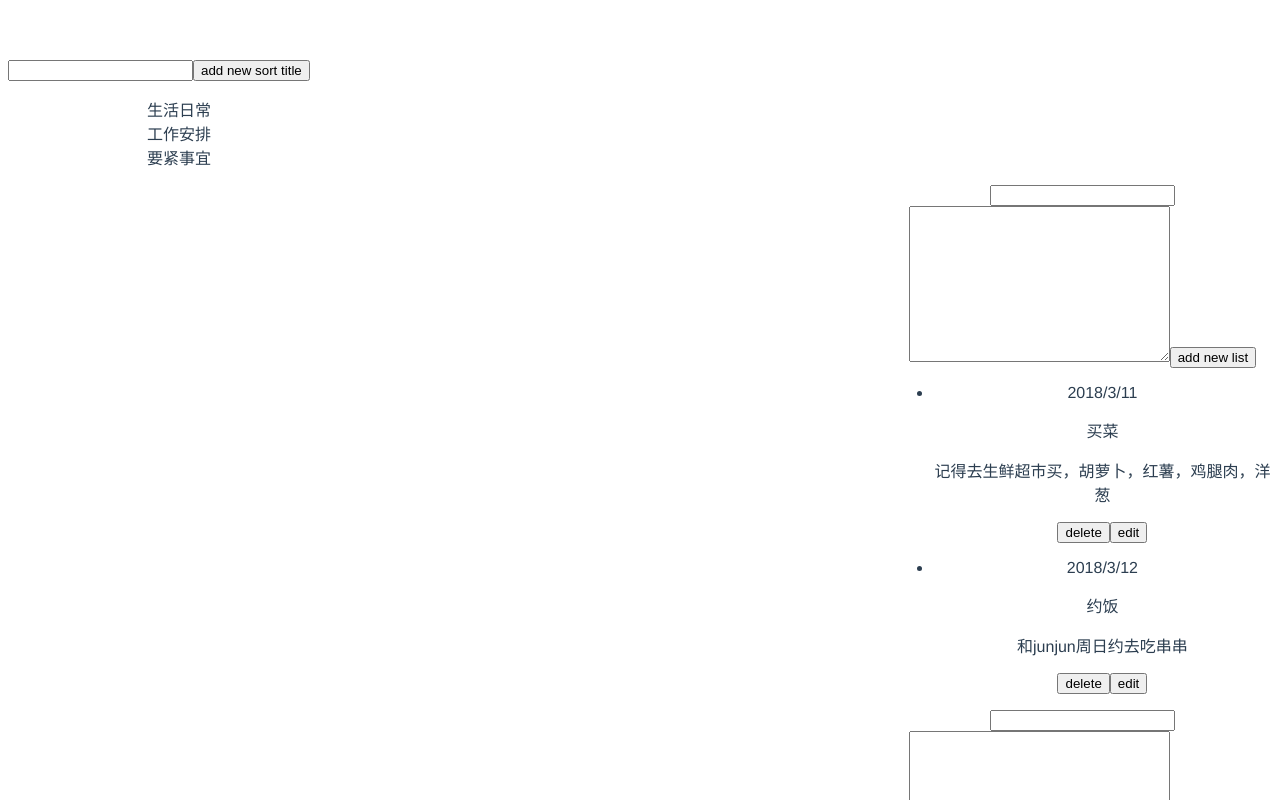
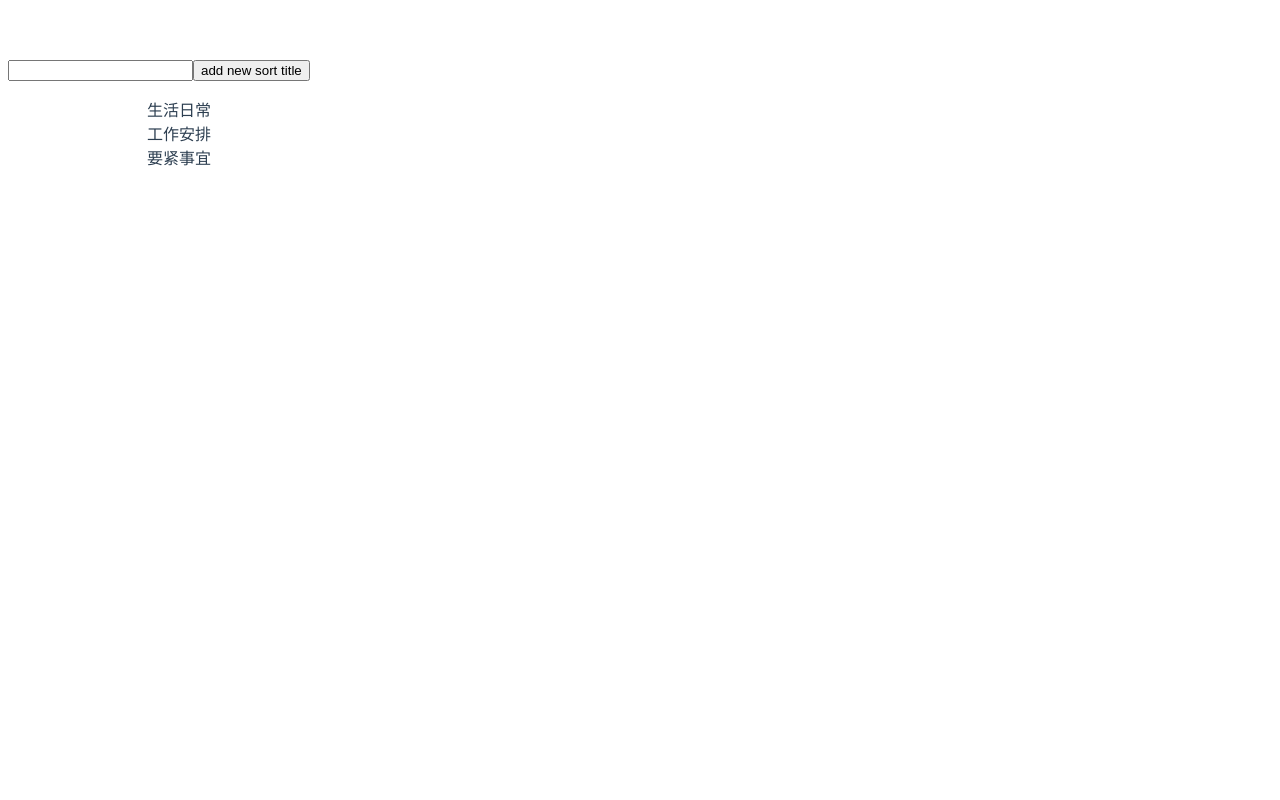
Before and after one commit to zzzluyan/mynote, a Vue app: page /#/ in a window 1280 px wide. Shown: the top 800 px of the page. Built offline with nearby package versions, Linux system fonts and the light colour scheme.

Commit message:
finish change list by click itself sort

```diff
--- a/src/components/Note.vue
+++ b/src/components/Note.vue
@@ -1,12 +1,12 @@
 <template>
 	<div id="note">
 		<div class="sort">
-			<note-sort v-bind:note-sorts="noteSorts"></note-sort>
+			<note-sort v-bind:note-sorts="noteSorts" v-on:addNewList="addNoteList" v-on:showList="showMyList"></note-sort>
 		</div>
 
 
 		<div v-for="item of noteLists" class="list" v-bind:key="item.noteSortId">
-			<note-list v-bind:note-list="item.noteList" v-if="item.noteSortId"></note-list>
+			<note-list v-bind:note-list="item.noteList" v-if="showId==item.noteSortId" ></note-list>
 		</div>
 	</div>
 
@@ -25,6 +25,7 @@
 		float: right;
 		width: 30%;
 	}
+
 </style>
 
 
@@ -38,25 +39,26 @@
 		data () {
 			return {
 				noteSorts: [],
-				noteLists: []
+				noteLists: [],
+				showId: '',
+				isShow: false
 			}
 		},
 		components: {
 			NoteSort,
 			NoteList
 		},
-		watch: {
-			noteSorts (newval) {
-				if( this.noteSorts.length === 0 ) return;
-				console.log(this.noteSorts.length);
-				console.log(newval);
-				this.noteLists.push({
-					noteSortId: newval.noteSortId,
-					noteList: []
-				});
-				console.log(newval);
-			}
-		},
+		// watch: {
+		// 	noteSorts (newval) {
+		// 		console.log(this.noteSorts.length);
+		// 		console.log(newval);
+		// 		this.noteLists.push({
+		// 			noteSortId: 12345,
+		// 			noteList: []
+		// 		});
+		// 		console.log(newval);
+		// 	}
+		// },
 		mounted () {
 			let _this = this;
 			let data;
@@ -69,12 +71,27 @@
 						noteSortName: item.noteSortName
 					});
 					_this.noteLists.push({
-						noteSortId: item.noteSortId,
+						noteSortId: item.noteSortId,//便于后期映射的ID对应
 						noteList: item.noteList
 					});
 				}
+				// _this.showId = '201802003298';
 				// console.log(_this.noteLists);
 			});
+		},
+		methods: {
+			//通过NoteSort自子组件触发事件调用，用于生成新便签类名的列表数组
+			addNoteList (id) {
+				this.noteLists.push({
+					noteSortId: id,
+					noteList: []
+				});
+			},
+			showMyList (id) {
+				// alert(id);
+				this.showId = id;
+				this.isShow = !this.isShow;
+			}
 		}
 	}
 </script>
--- a/src/components/NoteList.vue
+++ b/src/components/NoteList.vue
@@ -5,10 +5,10 @@
 
 		<button v-on:click="addNewList">add new list</button>
 		<ul>
-			<li v-for="(list,index) of noteList" v-bind:key="list.listId">
-				<p>{{ list.listDate }}</p>
-				<p>{{ list.listTitle }}</p>
-				<p>{{ list.listContent }}</p>
+			<li v-for="(item,index) of lists" v-bind:key="item.listId">
+				<p>{{ item.listDate }}</p>
+				<p>{{ item.listTitle }}</p>
+				<p>{{ item.listContent }}</p>
 				<button class="delete-note" v-on:click="deleteNote(index)">delete</button>
 				<button class="edit-note" v-on:click="editNote(index)">edit</button>
 			</li>
@@ -28,13 +28,15 @@
 		data () {
 			return {
 				title: '',
-				content: ''
+				content: '',
+				lists: this.noteList, //当props数据当作数据输出，固在子组件初始化props数据
+				// id: this.NoteList.noteSortId
 			}
 		},
 		props:['noteList'],
 		methods: {
 			addNewList () {
-				console.log(this.noteList);
+				// console.log(this.noteList);
 				if (!this.title || !this.content) {
 					alert('便签内容不能为空');
 					return;
@@ -45,13 +47,14 @@
 				let day = date.getDate();
 				let listdate = '' + year + '/' + month + '/' + day;
 				this.noteList.unshift({
-					listId: this.length,
+					listId: "" + year + month + day + parseInt(Math.random()*100),
 					listDate: listdate,
 					listTitle: this.title,
 					listContent: this.content
 				});
 				this.title = '';
 				this.content = '';
+				// this.$emit('showlist');
 			},
 			deleteNote (index) {
 				// console.log(this);
--- a/src/components/NoteSort.vue
+++ b/src/components/NoteSort.vue
@@ -3,7 +3,7 @@
 		<input type="text" v-model="noteTitle" >
 		<button v-on:click="addNewSort">add new sort title</button>
 		<ul>
-			<li v-for="sort of noteSorts" v-bind:key="sort.noteSortId" v-bind:id="sort.noteSortId" v-on:click="showNote">
+			<li class="isShow" v-for="sort of noteSorts" v-bind:key="sort.noteSortId" v-bind:id="sort.noteSortId" v-on:click="showNote" >
 				{{ sort.noteSortName }}
 			</li>
 		</ul>
@@ -13,6 +13,9 @@
 <style>
 	#note-sort > ul {
 		list-style-type: none;
+	}
+	.isShow:hover {
+		color: pink;
 	}
 </style>
 
@@ -25,6 +28,7 @@
 		data () {
 			return {
 				noteTitle: '',
+				Show: true
 			}
 		},
 		props: ['noteSorts'],
@@ -34,6 +38,7 @@
 					alert('not null!');
 					return;
 				}
+				//增加便签分类类表
 				let date = new Date();
 				let year = date.getFullYear();
 				let month = date.getMonth();
@@ -47,10 +52,13 @@
 					noteSortName: this.noteTitle,
 				});
 				this.noteTitle = '';
+				//列表名增加后，触发notelist增加事件，为新便签开拓新数组空间
+				this.$emit('addNewList',id);
 			},
 			showNote (e) {
-				// console.log(this);
-				console.log(e.target.id);
+				this.$emit('showList',e.target.id);
+				// console.log(e);
+				// e.target.className = 'isShow';
 			}
 		}
 	}
```
